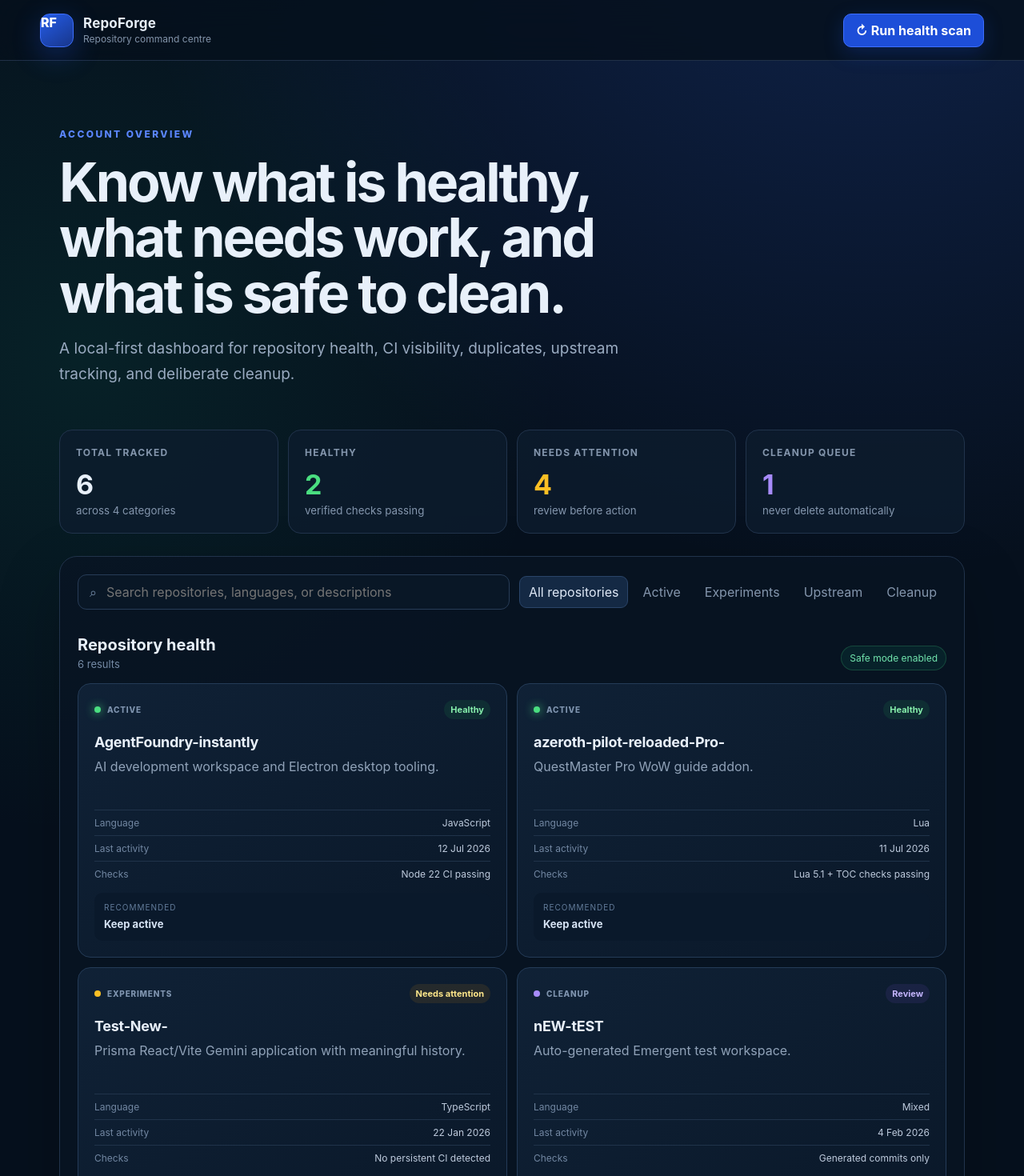
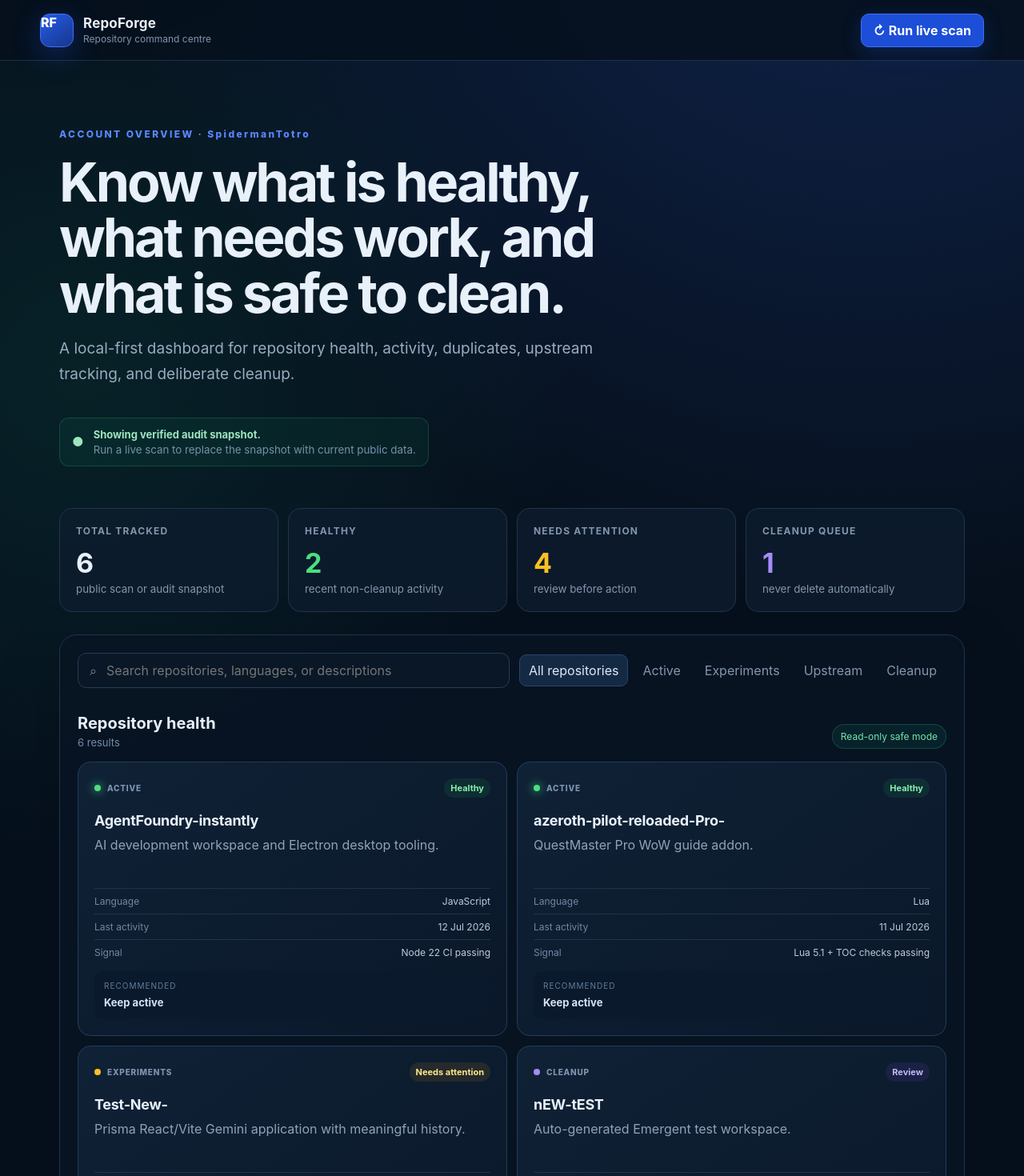
Before and after one commit to SpidermanTotro/repo-manager-ultimate, a React (Vite) app: page / in a window 1280 px wide. Shown: the top 1470 px of the page at 80% size. Built offline with nearby package versions, Linux system fonts and the light colour scheme.

Commit message:
Add live read-only GitHub repository scans (#2)
Connect RepoForge to current public repository metadata with safe fallback and error handling.

```diff
--- a/package.json
+++ b/package.json
@@ -1,7 +1,7 @@
 {
   "name": "repoforge-dashboard",
   "private": true,
-  "version": "0.1.0",
+  "version": "0.2.0",
   "type": "module",
   "scripts": {
     "dev": "vite",
--- a/src/App.tsx
+++ b/src/App.tsx
@@ -1,6 +1,9 @@
 import { useMemo, useState } from "react";
-import { repositories } from "./data";
-import type { Health, RepoKind } from "./types";
+import { repositories as seededRepositories } from "./data";
+import { scanPublicRepositories } from "./github";
+import type { Health, RepoKind, Repository } from "./types";
+
+const OWNER = "SpidermanTotro";
 
 const kindLabels: Record<RepoKind | "all", string> = {
   all: "All repositories",
@@ -17,8 +20,30 @@ const healthLabels: Record<Health, string> = {
 };
 
 function App() {
+  const [repositories, setRepositories] = useState<Repository[]>(seededRepositories);
   const [query, setQuery] = useState("");
   const [kind, setKind] = useState<RepoKind | "all">("all");
+  const [scanning, setScanning] = useState(false);
+  const [scanMessage, setScanMessage] = useState("Showing verified audit snapshot.");
+  const [scanError, setScanError] = useState(false);
+  const [lastScan, setLastScan] = useState<Date | null>(null);
+
+  const runScan = async () => {
+    setScanning(true);
+    setScanError(false);
+    setScanMessage("Reading public GitHub repository metadata…");
+    try {
+      const live = await scanPublicRepositories(OWNER);
+      setRepositories(live);
+      setLastScan(new Date());
+      setScanMessage(`Live scan complete: ${live.length} public repositories loaded.`);
+    } catch (error) {
+      setScanError(true);
+      setScanMessage(error instanceof Error ? error.message : "The GitHub scan failed.");
+    } finally {
+      setScanning(false);
+    }
+  };
 
   const filtered = useMemo(() => {
     const needle = query.trim().toLowerCase();
@@ -31,7 +56,7 @@ function App() {
         repo.language.toLowerCase().includes(needle);
       return matchesKind && matchesQuery;
     });
-  }, [kind, query]);
+  }, [kind, query, repositories]);
 
   const healthy = repositories.filter((repo) => repo.health === "healthy").length;
   const attention = repositories.length - healthy;
@@ -47,24 +72,36 @@ function App() {
             <span>Repository command centre</span>
           </div>
         </div>
-        <button className="scanButton" type="button">
-          <span aria-hidden="true">↻</span> Run health scan
+        <button className="scanButton" type="button" onClick={runScan} disabled={scanning}>
+          <span className={scanning ? "spin" : ""} aria-hidden="true">↻</span>
+          {scanning ? " Scanning…" : " Run live scan"}
         </button>
       </header>
 
       <main>
         <section className="hero">
-          <p className="eyebrow">ACCOUNT OVERVIEW</p>
+          <p className="eyebrow">ACCOUNT OVERVIEW · {OWNER}</p>
           <h1>Know what is healthy, what needs work, and what is safe to clean.</h1>
           <p className="heroCopy">
-            A local-first dashboard for repository health, CI visibility, duplicates,
+            A local-first dashboard for repository health, activity, duplicates,
             upstream tracking, and deliberate cleanup.
           </p>
+          <div className={`scanStatus ${scanError ? "error" : ""}`} role="status">
+            <span>{scanError ? "!" : "●"}</span>
+            <div>
+              <strong>{scanMessage}</strong>
+              <small>
+                {lastScan
+                  ? `Updated ${lastScan.toLocaleTimeString("en-AU", { hour: "2-digit", minute: "2-digit" })}`
+                  : "Run a live scan to replace the snapshot with current public data."}
+              </small>
+            </div>
+          </div>
         </section>
 
         <section className="stats" aria-label="Repository summary">
-          <article><span>Total tracked</span><strong>{repositories.length}</strong><small>across 4 categories</small></article>
-          <article><span>Healthy</span><strong className="green">{healthy}</strong><small>verified checks passing</small></article>
+          <article><span>Total tracked</span><strong>{repositories.length}</strong><small>public scan or audit snapshot</small></article>
+          <article><span>Healthy</span><strong className="green">{healthy}</strong><small>recent non-cleanup activity</small></article>
           <article><span>Needs attention</span><strong className="amber">{attention}</strong><small>review before action</small></article>
           <article><span>Cleanup queue</span><strong className="violet">{cleanup}</strong><small>never delete automatically</small></article>
         </section>
@@ -81,12 +118,8 @@ function App() {
             </label>
             <div className="filters" aria-label="Repository type">
               {(Object.keys(kindLabels) as Array<RepoKind | "all">).map((value) => (
-                <button
-                  type="button"
-                  className={kind === value ? "active" : ""}
-                  onClick={() => setKind(value)}
-                  key={value}
-                >
+                <button type="button" className={kind === value ? "active" : ""}
+                  onClick={() => setKind(value)} key={value}>
                   {kindLabels[value]}
                 </button>
               ))}
@@ -94,34 +127,28 @@ function App() {
           </div>
 
           <div className="tableHeader">
-            <div>
-              <h2>Repository health</h2>
-              <p>{filtered.length} result{filtered.length === 1 ? "" : "s"}</p>
-            </div>
-            <span className="safeBadge">Safe mode enabled</span>
+            <div><h2>Repository health</h2><p>{filtered.length} result{filtered.length === 1 ? "" : "s"}</p></div>
+            <span className="safeBadge">Read-only safe mode</span>
           </div>
 
           <div className="repoGrid">
             {filtered.map((repo) => (
               <article className="repoCard" key={repo.name}>
                 <div className="repoTop">
-                  <div>
-                    <span className={`healthDot ${repo.health}`} />
-                    <span className="kind">{kindLabels[repo.kind]}</span>
-                  </div>
+                  <div><span className={`healthDot ${repo.health}`} /><span className="kind">{kindLabels[repo.kind]}</span></div>
                   <span className={`healthPill ${repo.health}`}>{healthLabels[repo.health]}</span>
                 </div>
-                <h3>{repo.name}</h3>
+                <h3>
+                  {repo.htmlUrl ? <a href={repo.htmlUrl} target="_blank" rel="noreferrer">{repo.name}</a> : repo.name}
+                </h3>
                 <p>{repo.description}</p>
                 <dl>
                   <div><dt>Language</dt><dd>{repo.language}</dd></div>
                   <div><dt>Last activity</dt><dd>{repo.lastActivity}</dd></div>
-                  <div><dt>Checks</dt><dd>{repo.checks}</dd></div>
+                  <div><dt>Signal</dt><dd>{repo.checks}</dd></div>
+                  {repo.sizeKb !== undefined && <div><dt>Repository size</dt><dd>{repo.sizeKb.toLocaleString()} KB</dd></div>}
                 </dl>
-                <div className="recommendation">
-                  <span>Recommended</span>
-                  <strong>{repo.recommendation}</strong>
-                </div>
+                <div className="recommendation"><span>Recommended</span><strong>{repo.recommendation}</strong></div>
               </article>
             ))}
           </div>
@@ -141,7 +168,7 @@ function App() {
         </section>
       </main>
 
-      <footer>RepoForge 0.1 · Local-first · No destructive actions</footer>
+      <footer>RepoForge 0.2 · Public read-only GitHub scan · No destructive actions</footer>
     </div>
   );
 }
--- /dev/null
+++ b/src/github.ts
@@ -0,0 +1,90 @@
+import type { Health, RepoKind, Repository } from "./types";
+
+const API_ROOT = "https://api.github.com";
+const ACTIVE_REPOS = new Set([
+  "AgentFoundry-instantly",
+  "azeroth-pilot-reloaded-Pro-",
+  "NebulaUltimate",
+  "repo-manager-ultimate",
+  "book-publish-forge",
+  "AgentFoundry-TrinityCore-Studio",
+]);
+const UPSTREAM_REPOS = new Set([
+  "TrinityCore", "codex", "continue", "gemini-cli", "Kimi-K2", "nvm", "Vitruvian",
+]);
+
+interface GitHubRepository {
+  name: string;
+  description: string | null;
+  language: string | null;
+  fork: boolean;
+  archived: boolean;
+  private: boolean;
+  size: number;
+  open_issues_count: number;
+  pushed_at: string;
+  html_url: string;
+  stargazers_count: number;
+}
+
+function classify(repo: GitHubRepository): RepoKind {
+  if (ACTIVE_REPOS.has(repo.name)) return "active";
+  if (UPSTREAM_REPOS.has(repo.name) || repo.fork) return "upstream";
+  if (
+    repo.archived ||
+    repo.size === 0 ||
+    /(^|[-_])(test|new)([-_]|$)|your_username|https-github|github\.io/i.test(repo.name)
+  ) return "cleanup";
+  return "experiment";
+}
+
+function score(repo: GitHubRepository, kind: RepoKind): Health {
+  if (repo.archived || kind === "cleanup" || repo.size === 0) return "review";
+  const ageMs = Date.now() - new Date(repo.pushed_at).getTime();
+  return ageMs > 365 * 24 * 60 * 60 * 1000 ? "attention" : "healthy";
+}
+
+function recommendation(repo: GitHubRepository, kind: RepoKind): string {
+  if (repo.archived) return "Archived — preserve";
+  if (repo.size === 0) return "Review for archive";
+  if (kind === "upstream") return "Document upstream sync";
+  if (kind === "cleanup") return "Compare before archiving";
+  if (kind === "experiment") return "Name and document purpose";
+  return "Keep active and verify CI";
+}
+
+function mapRepository(repo: GitHubRepository): Repository {
+  const kind = classify(repo);
+  return {
+    name: repo.name,
+    description: repo.description || "No repository description provided.",
+    language: repo.language || "Not detected",
+    kind,
+    health: score(repo, kind),
+    openPulls: repo.open_issues_count,
+    lastActivity: new Intl.DateTimeFormat("en-AU", {
+      day: "numeric", month: "short", year: "numeric",
+    }).format(new Date(repo.pushed_at)),
+    checks: repo.archived ? "Repository archived" : "Live public metadata loaded",
+    recommendation: recommendation(repo, kind),
+    htmlUrl: repo.html_url,
+    stars: repo.stargazers_count,
+    sizeKb: repo.size,
+  };
+}
+
+export async function scanPublicRepositories(owner: string): Promise<Repository[]> {
+  const response = await fetch(
+    `${API_ROOT}/users/${encodeURIComponent(owner)}/repos?per_page=100&sort=pushed`,
+    { headers: { Accept: "application/vnd.github+json" } },
+  );
+
+  if (!response.ok) {
+    const remaining = response.headers.get("x-ratelimit-remaining");
+    const hint = remaining === "0" ? " GitHub's public API rate limit was reached." : "";
+    throw new Error(`GitHub scan failed (HTTP ${response.status}).${hint}`);
+  }
+
+  const payload = (await response.json()) as GitHubRepository[];
+  return payload.map(mapRepository);
+}
--- a/src/styles.css
+++ b/src/styles.css
@@ -66,3 +66,15 @@ dt { color:#7287a2;font-size:12px; } dd { margin:0;color:#becbdd;font-size:12px;
 footer { text-align:center;color:#5d728e;padding:30px;font-size:12px; }
 @media(max-width:850px){.stats{grid-template-columns:repeat(2,1fr)}.repoGrid{grid-template-columns:1fr}.principles{grid-template-columns:1fr}.topbar{padding:0 18px}.brand div span{display:none}}
 @media(max-width:520px){main{padding:46px 14px}.stats{grid-template-columns:1fr 1fr}.stats article{padding:15px}.stats strong{font-size:26px}.scanButton{font-size:0}.scanButton span{font-size:18px}.workspace{padding:14px}.safeBadge{display:none}}
+
+.scanButton:disabled { opacity: .7; cursor: wait; }
+.spin { display: inline-block; animation: spin .8s linear infinite; }
+@keyframes spin { to { transform: rotate(360deg); } }
+.scanStatus { display: inline-flex; align-items: center; gap: 12px; margin-top: 18px; padding: 12px 15px; color: #9ee6be; background: rgba(16,185,129,.07); border: 1px solid rgba(74,222,128,.18); border-radius: 12px; }
+.scanStatus.error { color: #fda4af; background: rgba(244,63,94,.07); border-color: rgba(251,113,133,.2); }
+.scanStatus > span { font-weight: 900; }
+.scanStatus strong, .scanStatus small { display: block; }
+.scanStatus strong { font-size: 13px; }
+.scanStatus small { color: #7790aa; margin-top: 3px; }
+.repoCard h3 a { color: inherit; text-decoration: none; }
+.repoCard h3 a:hover { color: #7da2ff; }
--- a/src/types.ts
+++ b/src/types.ts
@@ -11,4 +11,7 @@ export interface Repository {
   lastActivity: string;
   checks: string;
   recommendation: string;
+  htmlUrl?: string;
+  stars?: number;
+  sizeKb?: number;
 }
```
Also changed, not shown: 1 other file (tests, documents, lock files or other folders).
